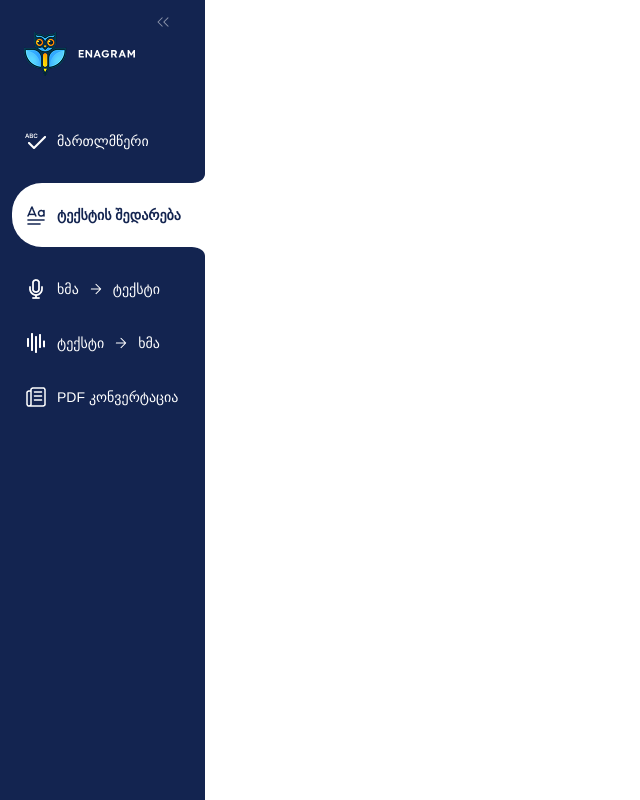
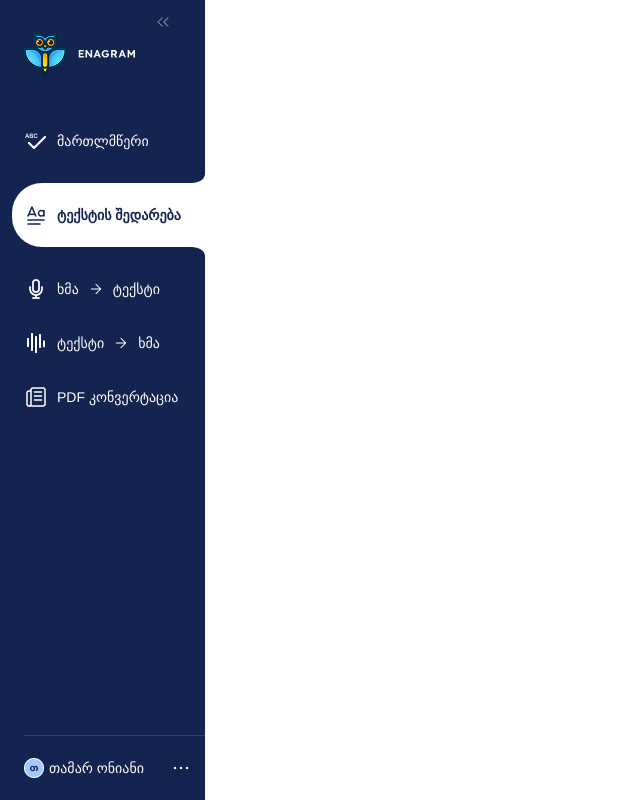
Before and after one commit to vakkko/Enagram-challenge, a React (Vite) app: page / in a window 1280 px wide. Shown: the whole page, without its empty margins (0-640 px from the left). Built offline with nearby package versions, Linux system fonts and the light colour scheme.

Commit message:
feat: add User component.

```diff
--- a/src/components/Sidebar/Sidebar.tsx
+++ b/src/components/Sidebar/Sidebar.tsx
@@ -1,12 +1,16 @@
 import Logo from "./Logo/Logo";
 import { SidebarContainer } from "./sidebar.styled";
 import SidebarMenu from "./SidebarMenu/SidebarMenu";
+import User from "./User/User";
 
 export default function Sidebar() {
   return (
     <SidebarContainer>
-      <Logo />
-      <SidebarMenu />
+      <div>
+        <Logo />
+        <SidebarMenu />
+      </div>
+      <User />
     </SidebarContainer>
   );
 }
--- /dev/null
+++ b/src/components/Sidebar/User/User.tsx
@@ -0,0 +1,13 @@
+import { UserBox } from "./user.styled";
+
+export default function User() {
+  return (
+    <UserBox>
+      <div>
+        <img src="./images/user-letter.png" alt="user letter" />
+        <span>თამარ ონიანი</span>
+      </div>
+      <img src="./images/dots-menu.png" alt="dots menu" />
+    </UserBox>
+  );
+}
--- /dev/null
+++ b/src/components/Sidebar/User/user.styled.ts
@@ -0,0 +1,23 @@
+import styled from "styled-components";
+
+export const UserBox = styled.div`
+  border-top: 1px solid var(--borderGray);
+  padding-top: 2rem;
+  padding-right: 1.2rem;
+  display: flex;
+  align-items: center;
+  justify-content: space-between;
+
+  & > div {
+    display: flex;
+    align-items: center;
+    gap: 0.5rem;
+  }
+
+  & > div > span {
+    color: var(--white);
+    font-weight: 400;
+    font-size: 1.4rem;
+    line-height: 20px;
+  }
+`;
--- a/src/components/Sidebar/sidebar.styled.ts
+++ b/src/components/Sidebar/sidebar.styled.ts
@@ -5,4 +5,8 @@ export const SidebarContainer = styled.div`
   width: 16%;
   height: 100vh;
   padding: 1.2rem 0 2rem 2.4rem;
+
+  display: flex;
+  flex-direction: column;
+  justify-content: space-between;
 `;
--- a/src/styles/globalStyles.ts
+++ b/src/styles/globalStyles.ts
@@ -7,6 +7,7 @@ const GlobalStyle = createGlobalStyle`
   --blue: #132450;
   --darkGray: #383A48;
   --lightGray: #383A4899;
+  --borderGray: #9EB9FF33;
 }
 *{
     margin: 0;
```
Also changed, not shown: public/images/dots-menu.png (added), public/images/user-letter.png (added).
